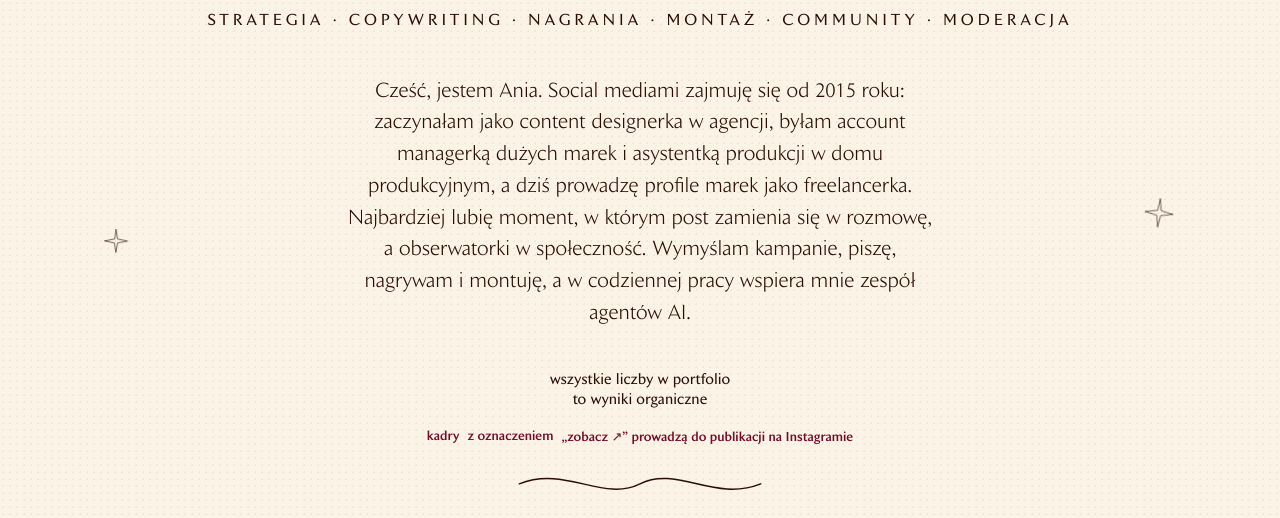
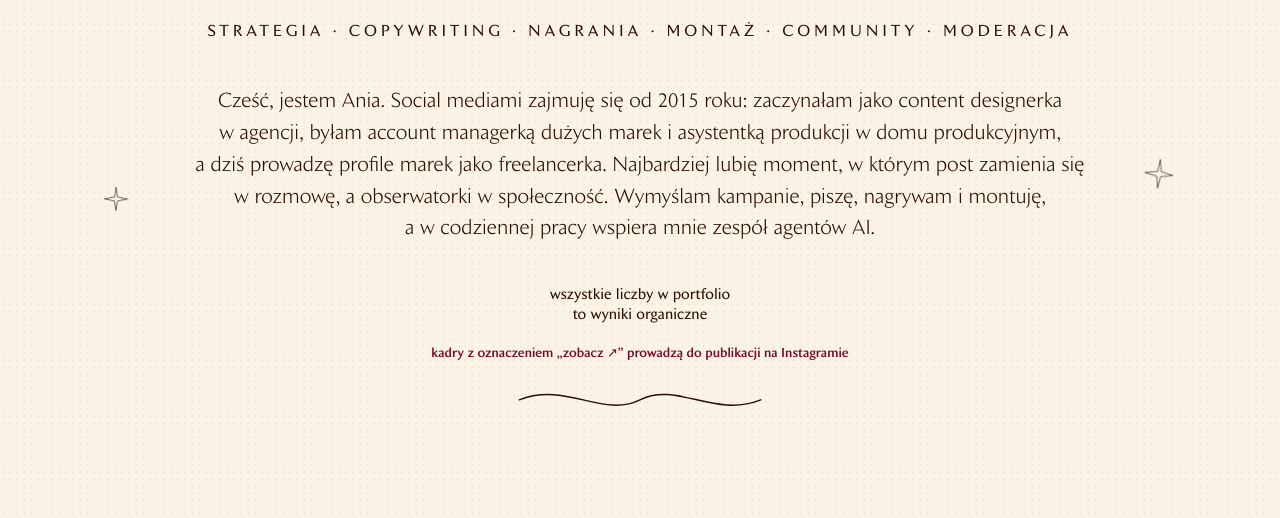
Before and after one commit to ania-mroziak/ania-mroziak.github.io, a plain HTML site: page index.html in a window 1280 px wide. Shown: the part 280-798 px from the top of the page. Drawn offline with Linux system fonts and the light colour scheme.

Commit message:
Intro w mniej linijkach, poprawki spójników
Co-Authored-By: Claude Opus 5.5 <noreply@anthropic.com>

```diff
--- a/index.html
+++ b/index.html
@@ -74,7 +74,7 @@ h1,h2,h3{font-weight:300;letter-spacing:-.03em;line-height:1}
 .hero h1{font:300 clamp(64px,8.6vw,124px)/1 var(--f);letter-spacing:-.025em}
 .hero .role{margin-top:16px;color:var(--bordo);letter-spacing:.3em}
 .hero .skills{margin-top:24px;letter-spacing:.24em;font-size:clamp(12px,1.25vw,17px)}
-.hero .intro{margin:44px auto 0;max-width:58ch;font:300 clamp(18px,1.6vw,22px)/1.55 var(--f)}
+.hero .intro{margin:44px auto 0;max-width:min(88ch,82vw);text-wrap:pretty;font:300 clamp(18px,1.6vw,22px)/1.55 var(--f)}
 .hero .org{margin:40px auto 0;max-width:none;font:400 15px/1.35 var(--f)}
 .hero .wave{display:block;margin:12px auto 0;width:260px}
 .hero .frame{position:absolute;z-index:2}
@@ -151,7 +151,7 @@ ul.logos[aria-label="Marki partnerskie projektu"] li{cursor:default}
 /* oznaczenie klikalności */
 a .pic::after,.frame>a .ph::after{content:"zobacz ↗";position:absolute;right:10px;bottom:10px;font:500 12px/1 var(--f);letter-spacing:.06em;color:var(--choc);background:rgba(251,243,230,.92);padding:7px 10px;border-radius:99px;opacity:.95;transition:background .3s,color .3s;pointer-events:none}
 a:hover .pic::after,.frame>a:hover .ph::after{background:var(--bordo);color:var(--cream)}
-.clickhint{display:inline-flex;align-items:center;gap:8px;font:500 13px var(--f);color:var(--bordo);margin-top:18px}
+.clickhint{display:inline-block;font:500 13px var(--f);color:var(--bordo);margin-top:18px}
 /* czyste kadry bez ramek */
 .evgrid{display:grid;grid-template-columns:repeat(4,minmax(0,1fr));gap:24px;margin-top:32px}
 @media (max-width:900px){.evgrid{grid-template-columns:repeat(2,minmax(0,1fr))}}
@@ -391,7 +391,7 @@ ul.logos[aria-label="Marki partnerskie projektu"] li img[src*="bosko"],ul.logos[
     <h1>ania mroziak</h1>
     <p class="caps role">social media manager</p>
     <p class="caps skills">strategia · copywriting · nagrania · montaż · community · moderacja</p>
-    <p class="intro">Cześć, jestem Ania. Social mediami zajmuję się od 2015 roku: zaczynałam jako content designerka <span class="nw">w agencji,</span> byłam account managerką dużych marek <span class="nw">i asystentką</span> produkcji <span class="nw">w domu</span> produkcyjnym, <span class="nw">a dziś</span> prowadzę profile marek jako freelancerka. Najbardziej lubię moment, <span class="nw">w którym</span> post zamienia się <span class="nw">w rozmowę,</span> <span class="nw">a obserwatorki</span> <span class="nw">w społeczność.</span> Wymyślam kampanie, piszę, nagrywam <span class="nw">i montuję,</span> <span class="nw">a w</span> codziennej pracy wspiera mnie zespół agentów AI.</p>
+    <p class="intro">Cześć, jestem Ania. Social mediami zajmuję się od 2015 roku: zaczynałam jako content designerka <span class="nw">w agencji,</span> byłam account managerką dużych marek <span class="nw">i asystentką</span> produkcji <span class="nw">w domu</span> produkcyjnym, <span class="nw">a dziś</span> prowadzę profile marek jako freelancerka. Najbardziej lubię moment, <span class="nw">w którym</span> post zamienia się <span class="nw">w rozmowę,</span> <span class="nw">a obserwatorki</span> <span class="nw">w społeczność.</span> Wymyślam kampanie, piszę, nagrywam <span class="nw">i montuję,</span> <span class="nw">a w codziennej</span> pracy wspiera mnie zespół agentów AI.</p>
     <p class="org">wszystkie liczby <span class="nw">w portfolio</span><br>to wyniki organiczne</p>
     <p class="clickhint">kadry <span class="nw">z oznaczeniem</span> „zobacz ↗” prowadzą do publikacji na Instagramie</p>
     <svg class="wave ink" viewBox="0 0 280 60" aria-hidden="true"><path d="M10,30 C60,10 100,50 140,30 C180,10 220,50 270,30"/></svg>
@@ -423,7 +423,7 @@ ul.logos[aria-label="Marki partnerskie projektu"] li img[src*="bosko"],ul.logos[
     <li class="rv d1"><h3>Dogadam się <span class="nw">z każdym</span></h3><p>Praca <span class="nw">w domu</span> produkcyjnym nauczyła mnie znajdować wspólny język <span class="nw">z absolutnie</span> każdym. Pracowałam <span class="nw">z aktorami,</span> takimi jak Joanna Brodzik, Joanna Koroniewska <span class="nw">i Janusz</span> Chabior, nagrywam dojrzałe kobiety, ale równie dobrze czuję się, nagrywając zwykłe dziewczyny, które pierwszy raz stoją przed kamerą.</p></li>
     <li class="rv d2"><h3>Najważniejsze jest zaangażowanie</h3><p>Zasięg jest ważny, ale to zaangażowany odbiorca buduje <span class="nw">z marką</span> relację, wzmacnia jej wizerunek <span class="nw">i ostatecznie</span> kupuje. Dlatego liczę rozmowy, nie tylko wyświetlenia: <span class="nw">w Uzdrovisco</span> mediana komentarzy pod rolką wzrosła <span class="nw">z 7</span> do 69, <span class="nw">a pod</span> zdjęciami <span class="nw">z 5</span> do 72.</p></li>
     <li class="rv"><h3>Myślę projektami, nie postami</h3><p>Uwielbiam wyzwania, nowe projekty <span class="nw">i nieszablonowe</span> akcje. <span class="nw">Z Pantalones</span> zabrałyśmy walizkę pełną polskich, jakościowych marek do Lizbony. <span class="nw">Z okazji</span> Światowego Dnia Zespołu Downa zrobiłyśmy <a href="https://www.instagram.com/p/DWJisQLDLa-/" target="_blank" rel="noopener" style="color:var(--bordo)">kampanię świadomościową <span class="nw">z Kasią</span> <span class="nw">i Marysią</span> ↗</a>. Dla Uzdrovisco odpaliłam ślepe testy <span class="nw">z testerkami.</span></p></li>
-    <li class="rv d1"><h3>Jestem wielozadaniowa</h3><p>Pracowałam jako account manager <span class="nw">w agencji</span> <span class="nw">i jako</span> asystentka produkcji <span class="nw">w domu</span> produkcyjnym. Myślę strategicznie, piszę posty <span class="nw">i copy,</span> nagrywam, montuję, moderuję <span class="nw">i produkuję</span> sesje. Do każdej <span class="nw">z tych</span> rzeczy podchodzę kreatywnie <span class="nw">i z</span> dbałością <span class="nw">o estetykę.</span></p></li>
+    <li class="rv d1"><h3>Jestem wielozadaniowa</h3><p>Pracowałam jako account manager <span class="nw">w agencji</span> <span class="nw">i jako</span> asystentka produkcji <span class="nw">w domu</span> produkcyjnym. Myślę strategicznie, piszę posty <span class="nw">i copy,</span> nagrywam, montuję, moderuję <span class="nw">i produkuję</span> sesje. Do każdej <span class="nw">z tych</span> rzeczy podchodzę kreatywnie <span class="nw">i z dbałością</span> <span class="nw">o estetykę.</span></p></li>
     <li class="rv d2"><h3>Mam zespół agentów AI</h3><p>Agenci AI usprawniają moją codzienną pracę: wspierają mnie <span class="nw">w montażu,</span> kampaniach <span class="nw">i analizie</span> wyników. AI absolutnie mnie fascynuje: ciągle odkrywam nowe możliwości, optymalizuję czas pracy <span class="nw">i zostawiam</span> więcej przestrzeni na kreację.</p></li>
   </ol>
   <div class="bigb">
```
